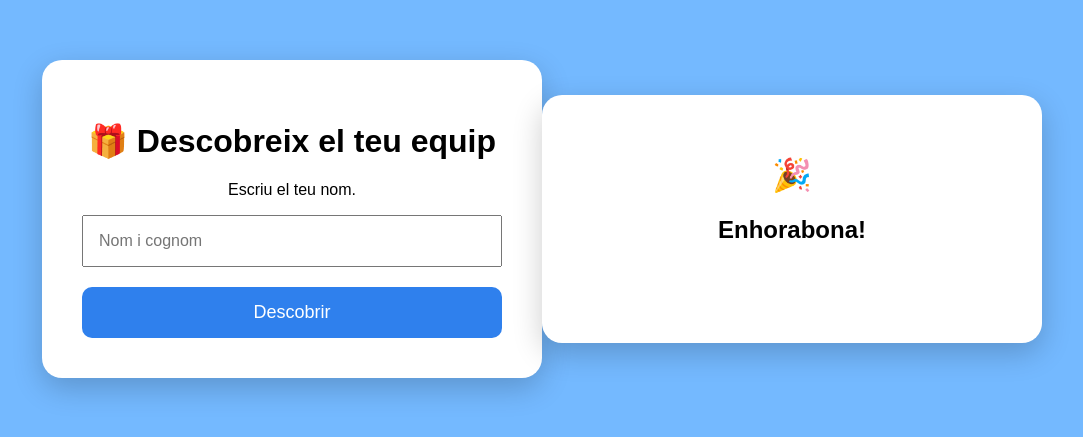
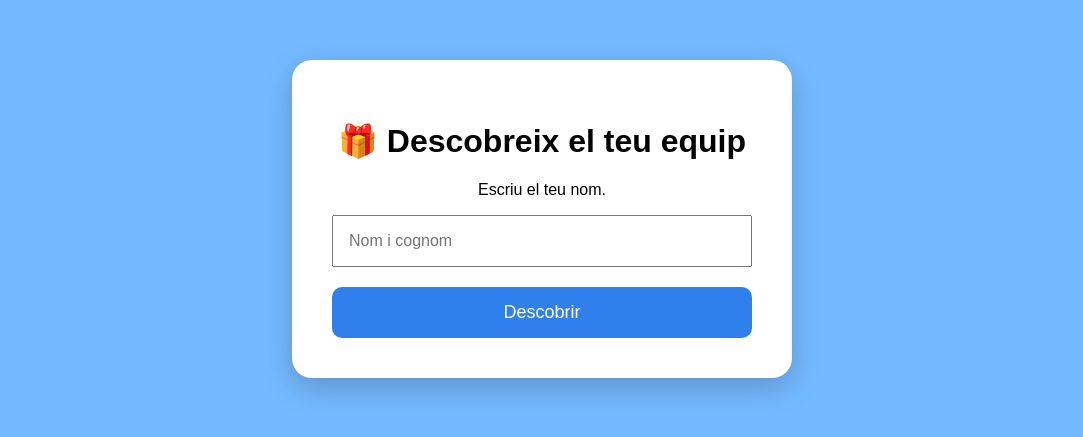
Before and after one commit to tinsense-dotcom/descobreix-el-teu-equip, a plain HTML site: page index.html in a window 1280 px wide. Shown: the part 181-618 px from the top of the page, without its empty margins (98-1181 px from the left). Drawn offline with Linux system fonts and the light colour scheme.

Commit message:
Update index.html

```diff
--- a/index.html
+++ b/index.html
@@ -87,7 +87,9 @@
 
     </div>
 
-   <div class="card">
+    <div id="pantallaFinal" style="display:none;">
+
+    <div class="card">
 
     <h1>🎉</h1>
 
@@ -108,6 +110,7 @@
 </div>
 
 <script>
+
 const equipVerd = [
 "gerard","civil",
 "monica","gilabert",
@@ -128,6 +131,7 @@ const equipTaronja = [
 "barbara","bàrbara","adell",
 "alba","vilatersana"
 ];
+
 function descobrirEquip(){
 
     document.getElementById("pantallaInicial").style.display="none";
```
